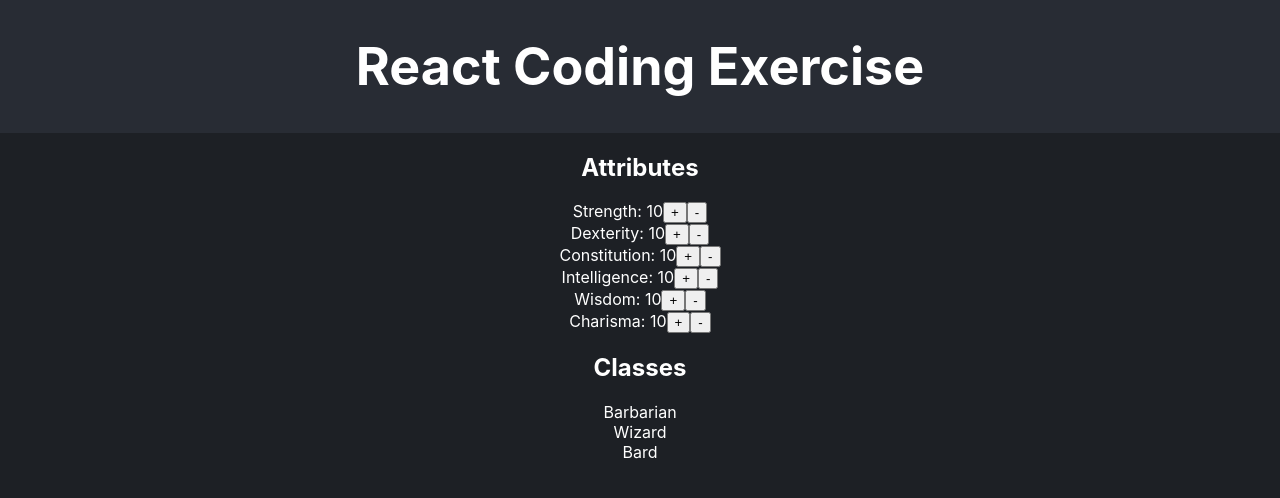
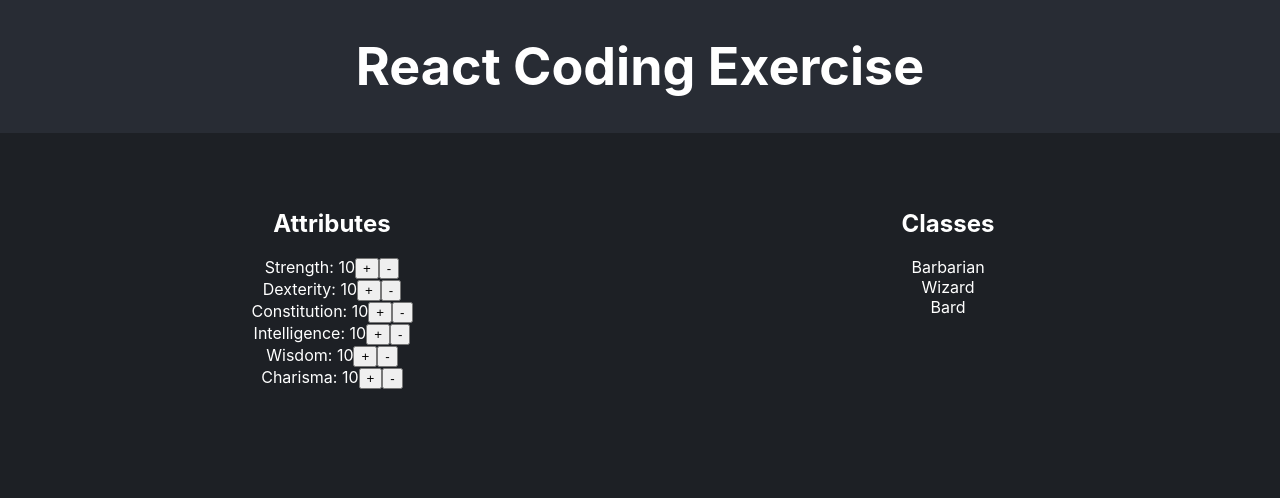
Before and after one commit to juliengo141/recruiting-webapp-character, a React (Create React App) app: page / in a window 1280 px wide. Shown: the top 498 px of the page. Built offline with nearby package versions, Linux system fonts and the light colour scheme.

Commit message:
3. display min required stat for each class onclick

```diff
--- a/src/App.css
+++ b/src/App.css
@@ -48,3 +48,21 @@
 .class-available {
   color: green;
 }
+
+.clickable {
+  cursor: pointer;
+}
+
+.App-grid {
+  display: grid;
+  grid-template-columns: 1fr 1fr;
+  gap: 2rem;
+  padding: 2rem;
+  max-width: 1200px;
+  margin: 0 auto;
+}
+
+.attributes-section, .classes-section {
+  padding: 1.5rem;
+  border-radius: 8px;
+}
--- a/src/App.tsx
+++ b/src/App.tsx
@@ -13,6 +13,8 @@ function App() {
     Wisdom: 10,
     Charisma: 10,
   });
+
+  const [selectedClass, setSelectedClass] = useState<Class | null>(null);
 
   const incrementAttribute = (attribute: keyof Attributes) => {
     setAttributes((prev) => ({
@@ -35,34 +37,53 @@ function App() {
     });
   };
 
+  const handleClassClick = (className: Class) => {
+    setSelectedClass(selectedClass === className ? null : className);
+  };
+
   return (
     <div className="App">
       <header className="App-header">
         <h1>React Coding Exercise</h1>
       </header>
       <section className="App-section">
-        <div>
+        <div className="App-grid">
+          <div className="attributes-section">
             <h2>Attributes</h2>
             <div>
               {Object.entries(attributes).map(([attribute, value]) => (
                 <div key={attribute}>
                   <span>{attribute}: {value}</span>
-                <button onClick={() => incrementAttribute(attribute as keyof Attributes)}>+</button>
-                <button onClick={() => decrementAttribute(attribute as keyof Attributes)}>-</button>
+                  <button className="clickable" onClick={() => incrementAttribute(attribute as keyof Attributes)}>+</button>
+                  <button className="clickable" onClick={() => decrementAttribute(attribute as keyof Attributes)}>-</button>
                 </div>
               ))}
             </div>
-          <div>
+          </div>
+          <div className="classes-section">
             <h2>Classes</h2>
             <div>
               {Object.keys(CLASS_LIST).map((className) => (
                 <div key={className}>
-                  <span className={meetsClassRequirements(className as Class) ? 'class-available' : ''}>
+                  <span
+                    className={`${meetsClassRequirements(className as Class) ? 'class-available' : ''} clickable`}
+                    onClick={() => handleClassClick(className as Class)}
+                  >
                     {className}
                   </span>
                 </div>
               ))}
             </div>
+            {selectedClass && (
+              <div>
+                <h3>Minimum Requirements for {selectedClass}:</h3>
+                {Object.entries(CLASS_LIST[selectedClass]).map(([attribute, minValue]) => (
+                  <div key={attribute}>
+                    {attribute}: {minValue}
+                  </div>
+                ))}
+              </div>
+            )}
           </div>
         </div>
       </section>
```
Lines whose indentation alone changed are shown as unchanged.
